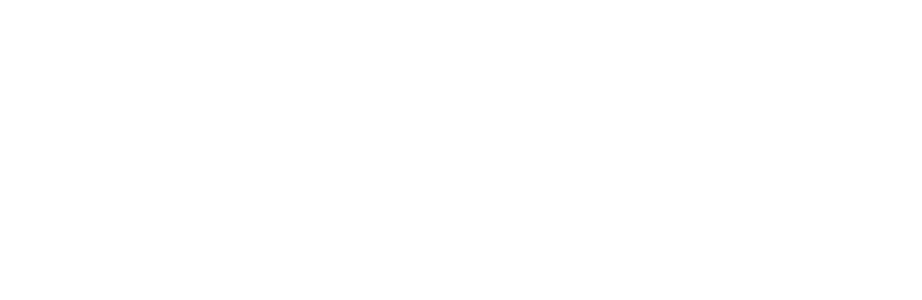
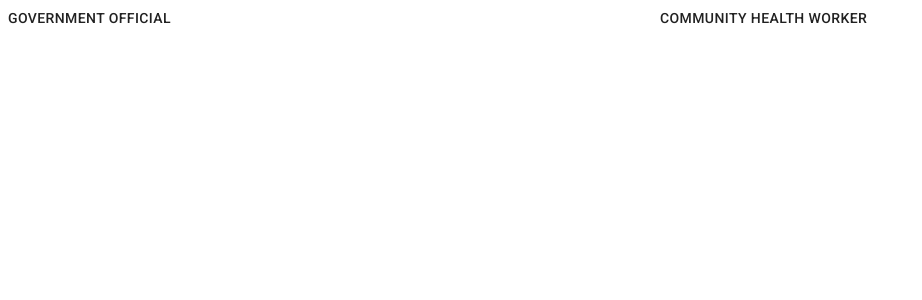
Before and after one commit to ShashwatNigam99/HealthWatch, a React (Create React App) app in the folder frontend/: page / in a window 1280 px wide. Shown: the top 300 px of the page, without its empty margins (0-922 px from the left). Built offline with nearby package versions, Linux system fonts and the light colour scheme.

Commit message:
Needs update for role wrapper

```diff
--- a/frontend/package.json
+++ b/frontend/package.json
@@ -5,6 +5,7 @@
   "dependencies": {
     "@material-ui/core": "^4.11.0",
     "@material-ui/icons": "^4.9.1",
+    "@material-ui/lab": "^4.0.0-alpha.56",
     "@testing-library/jest-dom": "^4.2.4",
     "@testing-library/react": "^9.5.0",
     "@testing-library/user-event": "^7.2.1",
--- a/frontend/src/App.css
+++ b/frontend/src/App.css
@@ -12,3 +12,7 @@
   font-size: calc(10px + 2vmin);
   color: white;
 }
+
+.role-toggle {
+  min-height: 100vh;
+}
--- a/frontend/src/App.js
+++ b/frontend/src/App.js
@@ -1,12 +1,14 @@
-import React from 'react';
-import logo from './logo.svg';
+import React, { Component } from 'react';
 import './App.css';
 import SignIn from './components/SignIn';
 import Dashboard from './components/Dashboard';
 import List from './components/List';
-import { BrowserRouter as Router, Switch, Route, Link } from 'react-router-dom';
+import RoleToggle from './components/RoleToggle';
+import { BrowserRouter as Router, Switch, Route } from 'react-router-dom';
+
 function App() {
     return (
+        <div>
             <Router>
                 <Switch>
                     <Route exact path='/login' component={SignIn} />
@@ -14,7 +16,8 @@ function App() {
                     <Route exact path='/list' component={List} />
                 </Switch>
             </Router>
-
+            <RoleToggle/>
+        </div>
     );
 }
 
--- /dev/null
+++ b/frontend/src/components/RoleToggle.js
@@ -0,0 +1,32 @@
+import React from "react";
+import { makeStyles } from "@material-ui/core/styles";
+import Button from "@material-ui/core/Button";
+import Grid from "@material-ui/core/Grid";
+
+const useStyles = makeStyles((theme) => ({
+  root: {
+    flexGrow: 1,
+  },
+  paper: {
+    padding: theme.spacing(2),
+    textAlign: "center",
+    color: theme.palette.text.secondary,
+  },
+}));
+
+export default function RoleToggle() {
+  const classes = useStyles();
+
+  return (
+    <div class="role-toggle">
+      <Grid justify="center" alignItems="center" container spacing={3}>
+        <Grid item xs={6}>
+          <Button> Government Official </Button>
+        </Grid>
+        <Grid item xs={6}>
+          <Button> Community Health Worker </Button>
+        </Grid>
+      </Grid>
+    </div>
+  );
+}
```
Lines whose indentation alone changed are shown as unchanged.
